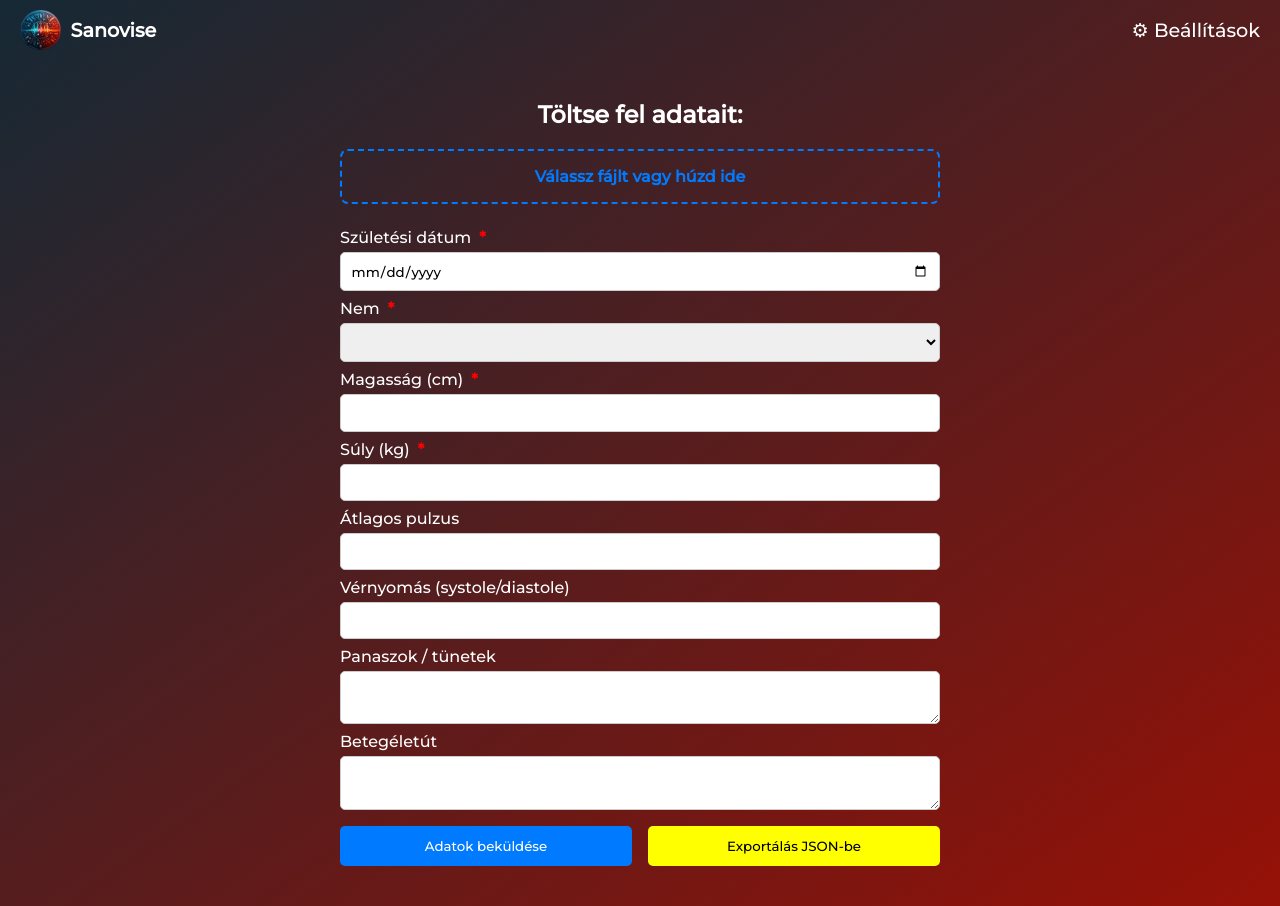
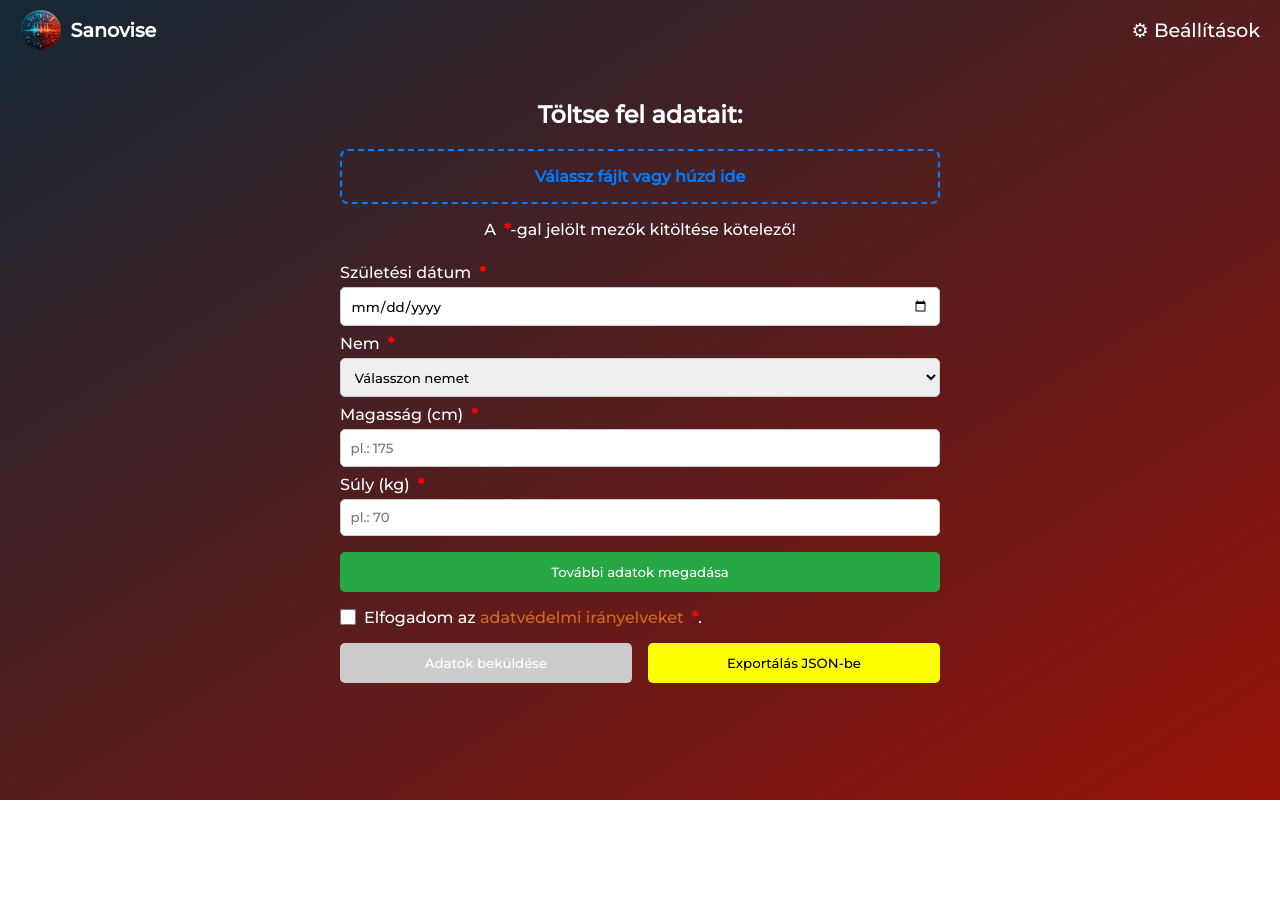
Before and after one commit to rol2005hun/Sanovise, a Nuxt app in the folder app/: page / in a window 1280 px wide. After the commit the page ends 800 px from the top, so only its background shows below. Built offline with nearby package versions, Linux system fonts and the light colour scheme.

Commit message:
style(app): added new inputs, the mandatory inputs are separated from the optionals, added privacy modal

```diff
--- /dev/null
+++ b/app/assets/styles/components/privacymodal.scss
@@ -0,0 +1,48 @@
+.modal-overlay {
+    position: fixed;
+    top: 0;
+    left: 0;
+    width: 100%;
+    height: 100%;
+    background: rgba(0, 0, 0, 0.5);
+    display: flex;
+    justify-content: center;
+    align-items: center;
+    z-index: 1000;
+}
+
+.modal-content {
+    background: #e0f7fa;
+    color: #005f73;
+    padding: 2rem;
+    border-radius: 10px;
+    text-align: center;
+    max-width: 400px;
+    position: relative;
+    box-shadow: 0px 4px 10px rgba(0, 0, 0, 0.2);
+
+    h2 {
+        margin-bottom: 1rem;
+    }
+
+    p {
+        font-size: 1rem;
+        margin-bottom: 1rem;
+    }
+
+    .close-button {
+        position: absolute;
+        top: 10px;
+        right: 15px;
+        background: none;
+        border: none;
+        font-size: 1.5rem;
+        cursor: pointer;
+        color: #333;
+        transition: color 0.3s;
+
+        &:hover {
+            color: red;
+        }
+    }
+}
--- a/app/assets/styles/pages/index.scss
+++ b/app/assets/styles/pages/index.scss
@@ -3,57 +3,10 @@
     margin: 1.25rem auto;
     padding: 1.25rem;
     color: white;
-}
 
     h2 {
         text-align: center;
         margin-bottom: 1.25rem;
-}
-
-form {
-    display: flex;
-    flex-direction: column;
-
-    label {
-        margin-top: 0.5rem;
-
-        .required {
-            color: red;
-            font-weight: bold;
-            margin-left: 0.5rem;
-        }
-    }
-
-    input,
-    select,
-    textarea {
-        margin-top: 0.3125rem;
-        padding: 0.6rem;
-        border: 1px solid #ccc;
-        border-radius: 5px;
-        resize: vertical;
-    }
-}
-
-button {
-    width: 100%;
-    margin-top: 1rem;
-    padding: 0.75rem;
-    border: none;
-    border-radius: 5px;
-    cursor: pointer;
-    transition: background 0.3s;
-}
-
-.response {
-    margin-top: 1.25rem;
-    padding: 0.5rem;
-    border-left: 3px solid #155724;
-    border-radius: 5px;
-
-    p {
-        margin-top: 0.5rem;
-    }
     }
 
     .file-upload {
@@ -75,19 +28,115 @@ button {
         }
     }
 
+    .data-form {
+        display: flex;
+        flex-direction: column;
+
+        .required-info {
+            text-align: center;
+            margin-bottom: 1rem;
+        }
+
+        .required {
+            color: red;
+            font-weight: bold;
+            margin-left: 0.5rem;
+        }
+
+        label {
+            margin-top: 0.5rem;
+        }
+
+        input,
+        select,
+        textarea {
+            margin-top: 0.3125rem;
+            padding: 0.6rem;
+            border: 1px solid #ccc;
+            border-radius: 5px;
+            resize: vertical;
+        }
+
+        .privacy-checkbox {
+            margin-top: 1rem;
+            display: flex;
+            align-items: center;
+
+            input {
+                margin-top: 0;
+                height: 1rem;
+                width: 1rem;
+                margin-right: 0.5rem;
+            }
+
+            label {
+                margin-top: 0;
+            }
+
+            .privacy-link {
+                color: chocolate;
+                cursor: pointer;
+            }
+        }
+
+        .toggle-extra {
+            width: 100%;
+            margin-top: 1rem;
+            padding: 0.75rem;
+            border: none;
+            border-radius: 5px;
+            background-color: #28a745;
+            color: white;
+            cursor: pointer;
+            transition: background 0.3s;
+
+            &:hover {
+                background-color: #218838;
+            }
+        }
+
         .buttons {
             display: flex;
             justify-content: space-between;
             gap: 1rem;
 
-    .submit {
+            button {
+                width: 100%;
+                margin-top: 1rem;
+                padding: 0.75rem;
+                border: none;
+                border-radius: 5px;
+                cursor: pointer;
+                transition: background 0.3s;
+
+                &.submit {
                     background-color: #007bff;
                     color: white;
                 }
 
-    .export {
+                &.export {
                     background-color: yellow;
                     color: black;
+                }
+
+                &.disabled {
+                    background-color: #ccc;
+                    color: white;
+                    cursor: not-allowed;
+                }
+            }
+        }
+    }
+
+    .response {
+        margin-top: 1.25rem;
+        padding: 0.5rem;
+        border-left: 3px solid #155724;
+        border-radius: 5px;
+
+        p {
+            margin-top: 0.5rem;
+        }
     }
 }
 
--- /dev/null
+++ b/app/components/privacymodal.vue
@@ -0,0 +1,26 @@
+<template>
+    <div class="modal-overlay" v-if="isOpen">
+        <div class="modal-content">
+            <button class="close-button" @click="$emit('close')">×</button>
+            <h2>Adatvédelmi tájékoztató</h2>
+            <p>
+                Az Ön által megadott adatokat kizárólag az egészségügyi tanácsadó rendszer használja fel,
+                és harmadik fél számára nem kerülnek továbbításra. Az adatait a rendszer nem tárolja, Ön
+                kezelheti azokat, és mentheti le saját készülékére.
+            </p>
+            <p>
+                Az adatvédelmi feltételek elfogadásával hozzájárul ahhoz, hogy rendszerünk az Ön által megadott
+                információk alapján tanácsokat adjon.
+            </p>
+        </div>
+    </div>
+</template>
+
+<script setup lang="ts">
+defineProps<{ isOpen: boolean }>();
+defineEmits(['close']);
+</script>
+
+<style scoped lang="scss">
+@use '@/assets/styles/components/privacymodal.scss';
+</style>
--- a/app/pages/index.vue
+++ b/app/pages/index.vue
@@ -8,40 +8,101 @@
       <p v-if="fileName">Adatok: {{ fileName }}</p>
     </div>
 
-    <form @submit.prevent="submitData">
+    <form @submit.prevent="submitData" class="data-form">
+      <p class="required-info">
+        A<span class="required">*</span>-gal jelölt mezők kitöltése kötelező!
+      </p>
       <label for="birthDate">Születési dátum<span class="required">*</span></label>
       <input type="date" id="birthDate" v-model="userData.birthDate" required />
 
       <label for="gender">Nem<span class="required">*</span></label>
       <select id="gender" v-model="userData.gender" required>
+        <option value="" disabled selected>Válasszon nemet</option>
         <option value="male">Férfi</option>
         <option value="female">Nő</option>
       </select>
 
       <label for="height">Magasság (cm)<span class="required">*</span></label>
-      <input type="number" id="height" v-model="userData.height" min="50" max="250" required />
+      <input type="number" id="height" v-model="userData.height" min="50" max="250" required placeholder="pl.: 175" />
 
       <label for="weight">Súly (kg)<span class="required">*</span></label>
-      <input type="number" id="weight" v-model="userData.weight" min="1" max="500" required />
+      <input type="number" id="weight" v-model="userData.weight" min="1" max="500" required placeholder="pl.: 70" />
 
-      <label for="heartRate">Átlagos pulzus</label>
-      <input type="number" id="heartRate" v-model="userData.heartRate" min="30" max="200" />
+      <button type="button" @click="showExtraFields = !showExtraFields" class="toggle-extra">
+        {{ showExtraFields ? 'További adatok elrejtése' : 'További adatok megadása' }}
+      </button>
 
-      <label for="bloodPressure">Vérnyomás (systole/diastole)</label>
-      <input type="text" id="bloodPressure" v-model="userData.bloodPressure"
-        pattern="\b(8[0-9]|9[0-9]|1[0-9]{2}|200)\/(4[0-9]|[5-9][0-9]|1[0-4][0-9]|150)\b" />
+      <div v-if="showExtraFields" class="data-form">
+        <label for="heartRate">Átlagos pulzus</label>
+        <input type="number" id="heartRate" v-model="userData.heartRate" min="30" max="200" placeholder="pl.: 72" />
 
-      <label for="medicalRecords">Panaszok / tünetek</label>
-      <textarea id="medicalRecords" v-model="userData.symptoms" minlength="30"></textarea>
+        <label for="bloodPressure">Vérnyomás (systole/diastole)</label>
+        <input type="text" id="bloodPressure" v-model="userData.bloodPressure" placeholder="pl.: 120/80" />
 
-      <label for="medicalHistory">Betegéletút</label>
-      <textarea id="medicalHistory" v-model="userData.medicalHistory" minlength="30"></textarea>
+        <label for="sports">Sporttevékenységek</label>
+        <input type="text" id="sports" v-model="userData.sports" placeholder="pl.: futás, úszás, edzőterem" />
+
+        <label for="medications">Rendszeresen szedett gyógyszerek</label>
+        <input type="text" id="medications" v-model="userData.medications" placeholder="pl.: Aspirin, L-thyroxin" />
+
+        <label for="chronicDiseases">Krónikus betegségek</label>
+        <input type="text" id="chronicDiseases" v-model="userData.chronicDiseases" placeholder="pl.: cukorbetegség" />
+
+        <label for="allergies">Allergiák</label>
+        <input type="text" id="allergies" v-model="userData.allergies" placeholder="pl.: penicillin, pollen" />
+
+        <label for="diet">Táplálkozási szokások</label>
+        <input type="text" id="diet" v-model="userData.diet" placeholder="pl.: vegetáriánus, keto" />
+
+        <label for="waterIntake">Napi vízfogyasztás (liter)</label>
+        <input type="number" id="waterIntake" v-model="userData.waterIntake" min="0" max="10" step="0.1"
+          placeholder="pl.: 2.5" />
+
+        <label for="familyHistory">Családi kórtörténet</label>
+        <input type="text" id="familyHistory" v-model="userData.familyHistory" placeholder="pl.: szívbetegségek" />
+
+        <label for="smoking">Dohányzás</label>
+        <select id="smoking" v-model="userData.smoking">
+          <option value="" disabled selected>Nincs megadva</option>
+          <option value="never">Soha</option>
+          <option value="occasionally">Alkalmanként</option>
+          <option value="regularly">Rendszeresen</option>
+        </select>
+
+        <label for="alcohol">Alkoholfogyasztás</label>
+        <select id="alcohol" v-model="userData.alcohol">
+          <option value="" disabled selected>Nincs megadva</option>
+          <option value="never">Soha</option>
+          <option value="occasionally">Alkalmanként</option>
+          <option value="regularly">Rendszeresen</option>
+        </select>
+
+        <label for="sleep">Napi alvásidő (óra)</label>
+        <input type="number" id="sleep" v-model="userData.sleep" min="0" max="24" step="0.5" placeholder="pl.: 7.5" />
+
+        <label for="medicalRecords">Panaszok / tünetek</label>
+        <textarea id="medicalRecords" v-model="userData.symptoms" placeholder="pl.: gyakori fejfájás"></textarea>
+
+        <label for="medicalHistory">Betegéletút</label>
+        <textarea id="medicalHistory" v-model="userData.medicalHistory" placeholder="Korábbi betegségek"></textarea>
+      </div>
+
+      <div class="privacy-checkbox">
+        <input type="checkbox" id="privacyPolicy" v-model="privacyAccepted" required />
+        <label for="privacyPolicy">
+          Elfogadom az <span @click.stop.prevent="showPrivacyModal = true" class="privacy-link">adatvédelmi
+            irányelveket<span class="required">*</span></span>.
+        </label>
+      </div>
 
       <div class="buttons">
-        <button type="submit" class="submit">Adatok beküldése</button>
+        <button type="submit" :class="['submit', { 'disabled': !privacyAccepted }]" :disabled="!privacyAccepted">Adatok
+          beküldése</button>
         <button type="button" @click="exportData" class="export">Exportálás JSON-be</button>
       </div>
     </form>
+
+    <Privacymodal v-if="showPrivacyModal" :isOpen="showPrivacyModal" @close="showPrivacyModal = false" />
 
     <div v-if="serverResponse" class="response">
       <h3>Dr. Sanovise Mi válasza:</h3>
@@ -58,12 +119,25 @@ const userData = ref({
   weight: '',
   heartRate: '',
   bloodPressure: '',
+  sports: '',
+  medications: '',
+  chronicDiseases: '',
+  allergies: '',
+  diet: '',
+  waterIntake: '',
+  familyHistory: '',
+  smoking: '',
+  alcohol: '',
+  sleep: '',
   symptoms: '',
   medicalHistory: '',
 });
 
 const serverResponse = ref<string | null>(null);
 const fileName = ref<string | null>(null);
+const showExtraFields = ref(false);
+const privacyAccepted = ref(false);
+const showPrivacyModal = ref(false);
 
 const submitData = async () => {
   try {
```
Lines whose indentation alone changed are shown as unchanged.
